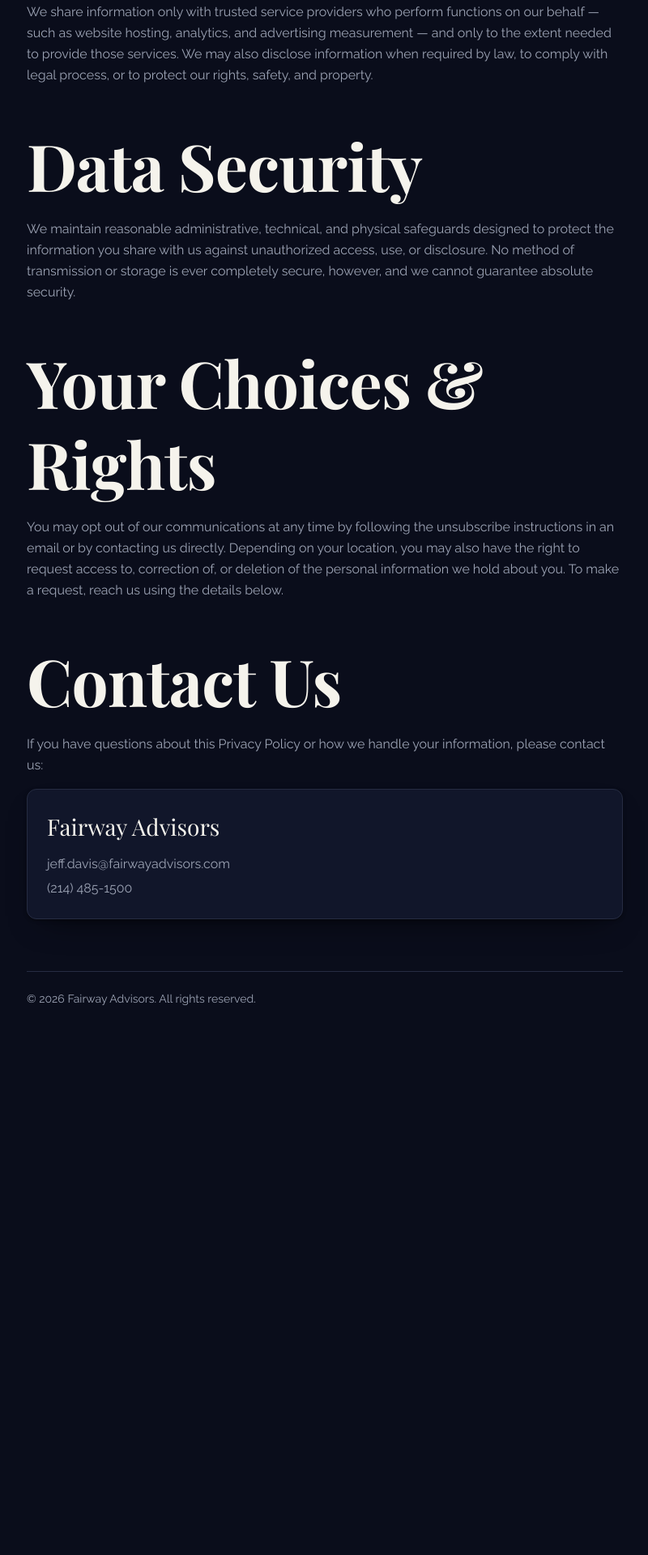
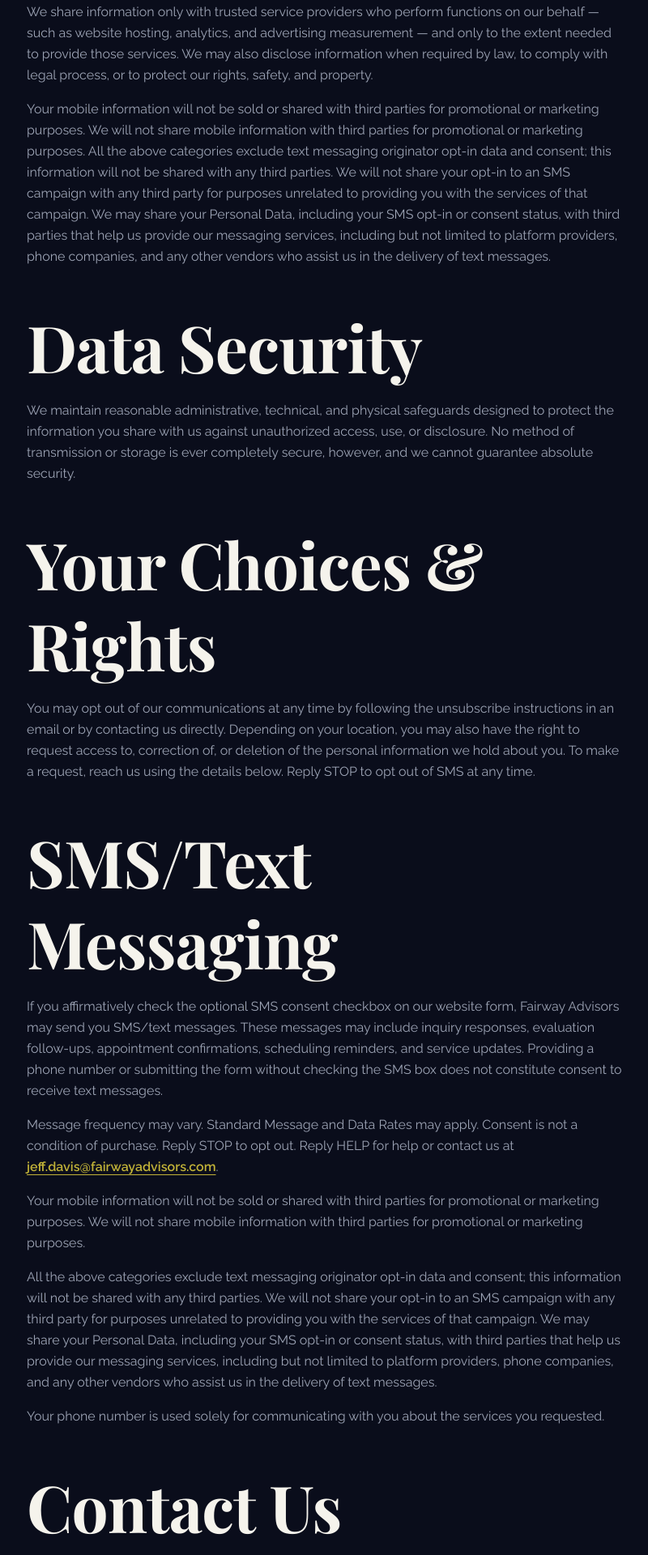
Before and after one commit to Landing-Pages-Websites/fairway-advisors-landing, a Next.js app: page /privacy in a window 1280 px wide. Shown: the part 2260-4180 px from the top of the page at 81% size, without its empty margins (239-1039 px from the left). Before the commit the page ends 3615 px from the top, so only its background shows below. Built offline with nearby package versions, Linux system fonts and the light colour scheme.

Commit message:
Add SMS/Text Messaging section to privacy policy

```diff
--- a/src/app/privacy/page.tsx
+++ b/src/app/privacy/page.tsx
@@ -127,6 +127,19 @@ export default function PrivacyPage(): React.ReactElement {
             services. We may also disclose information when required by law, to comply
             with legal process, or to protect our rights, safety, and property.
           </p>
+          <p>
+            Your mobile information will not be sold or shared with third parties for
+            promotional or marketing purposes. We will not share mobile information
+            with third parties for promotional or marketing purposes. All the above
+            categories exclude text messaging originator opt-in data and consent; this
+            information will not be shared with any third parties. We will not share
+            your opt-in to an SMS campaign with any third party for purposes unrelated
+            to providing you with the services of that campaign. We may share your
+            Personal Data, including your SMS opt-in or consent status, with third
+            parties that help us provide our messaging services, including but not
+            limited to platform providers, phone companies, and any other vendors who
+            assist us in the delivery of text messages.
+          </p>
         </Section>
 
         <Section title="Data Security">
@@ -144,7 +157,50 @@ export default function PrivacyPage(): React.ReactElement {
             unsubscribe instructions in an email or by contacting us directly.
             Depending on your location, you may also have the right to request access
             to, correction of, or deletion of the personal information we hold about
-            you. To make a request, reach us using the details below.
+            you. To make a request, reach us using the details below. Reply STOP to
+            opt out of SMS at any time.
+          </p>
+        </Section>
+
+        <Section title="SMS/Text Messaging">
+          <p>
+            If you affirmatively check the optional SMS consent checkbox on our
+            website form, {BRAND.company} may send you SMS/text messages. These
+            messages may include inquiry responses, evaluation follow-ups, appointment
+            confirmations, scheduling reminders, and service updates. Providing a
+            phone number or submitting the form without checking the SMS box does not
+            constitute consent to receive text messages.
+          </p>
+          <p>
+            Message frequency may vary. Standard Message and Data Rates may apply.
+            Consent is not a condition of purchase. Reply STOP to opt out. Reply HELP
+            for help or contact us at{" "}
+            <a
+              href={BRAND.emailHref}
+              className="font-semibold text-[var(--color-accent)] underline underline-offset-4"
+            >
+              {BRAND.email}
+            </a>
+            .
+          </p>
+          <p>
+            Your mobile information will not be sold or shared with third parties for
+            promotional or marketing purposes. We will not share mobile information
+            with third parties for promotional or marketing purposes.
+          </p>
+          <p>
+            All the above categories exclude text messaging originator opt-in data and
+            consent; this information will not be shared with any third parties. We
+            will not share your opt-in to an SMS campaign with any third party for
+            purposes unrelated to providing you with the services of that campaign. We
+            may share your Personal Data, including your SMS opt-in or consent status,
+            with third parties that help us provide our messaging services, including
+            but not limited to platform providers, phone companies, and any other
+            vendors who assist us in the delivery of text messages.
+          </p>
+          <p>
+            Your phone number is used solely for communicating with you about the
+            services you requested.
           </p>
         </Section>
 
@@ -179,6 +235,14 @@ export default function PrivacyPage(): React.ReactElement {
 
         <footer className="mt-16 border-t border-[var(--color-border)] pt-6 text-xs text-[var(--color-muted)]">
           <p>© {CURRENT_YEAR} {BRAND.company}. All rights reserved.</p>
+          <p className="mt-3">
+            <a
+              href="/terms-and-conditions"
+              className="font-semibold text-[var(--color-accent)] underline underline-offset-4"
+            >
+              Terms &amp; Conditions
+            </a>
+          </p>
         </footer>
       </div>
     </main>
```
